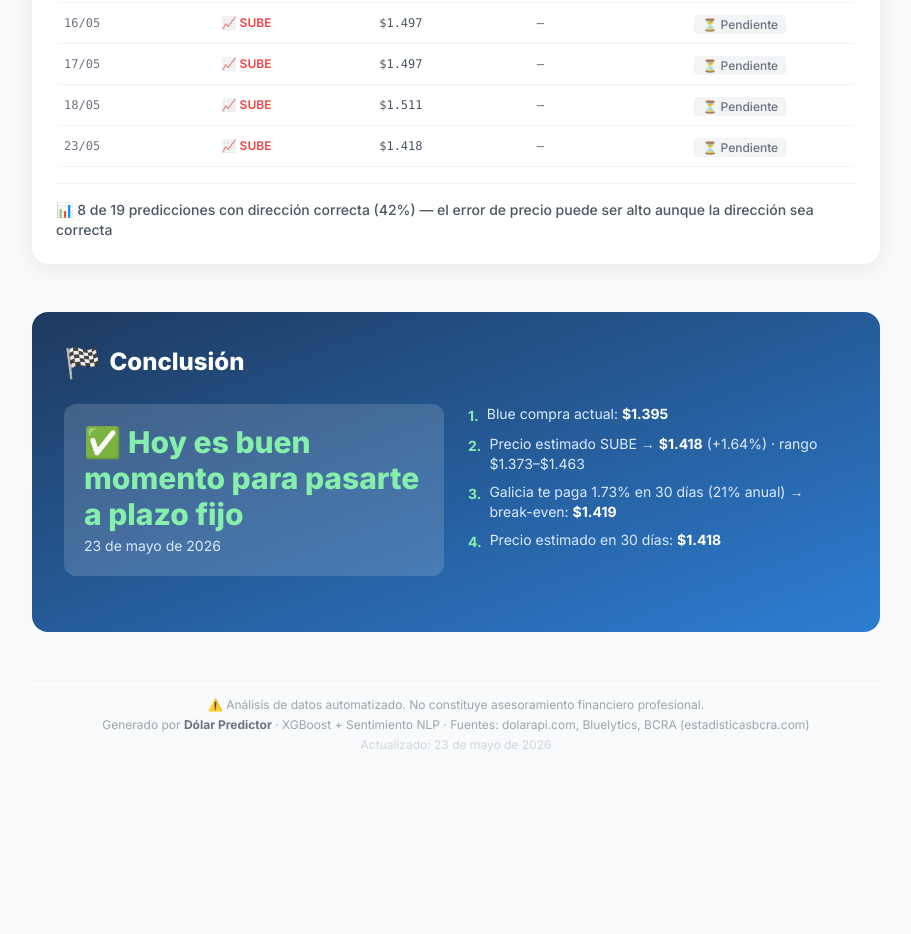
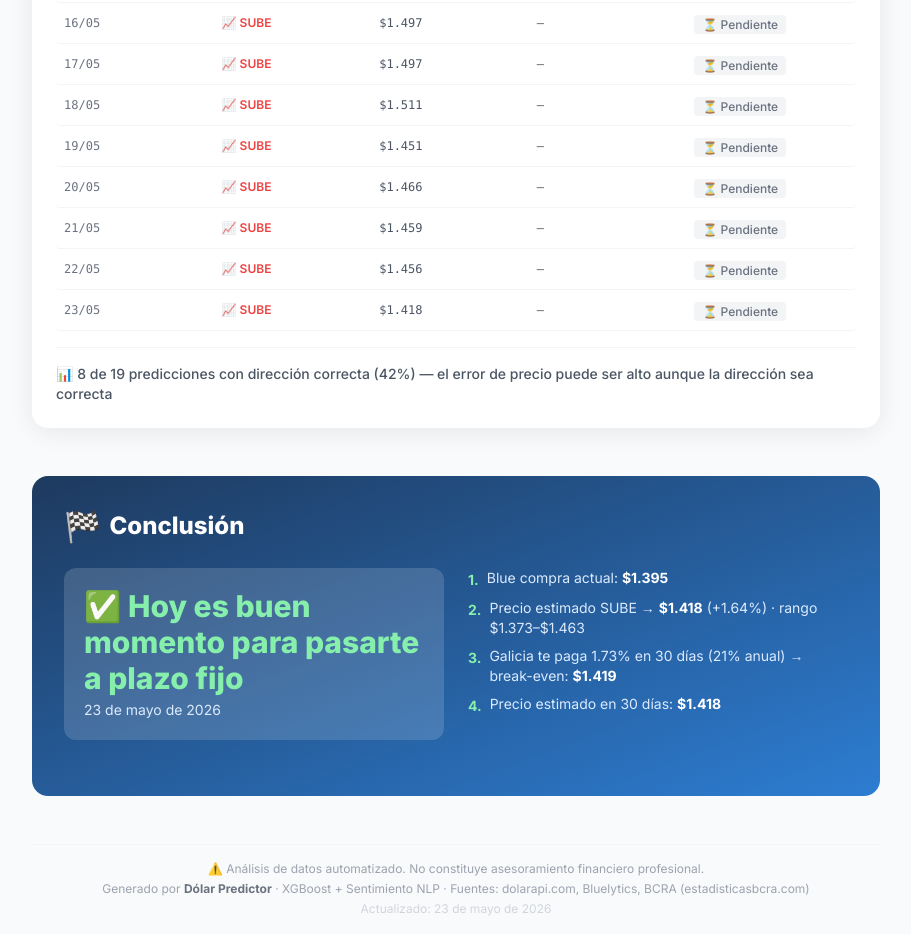
Before and after one commit to Mauroquil-bit/nuevo_dolar_predictor, a plain HTML site: page index.html in a window 1280 px wide. Shown: the part 3780-4714 px from the top of the page, without its empty margins (184-1095 px from the left). Before the commit the page ends 4613 px from the top, so only its background shows below. Drawn offline with nearby package versions, Linux system fonts and the light colour scheme.

Commit message:
Regenerar reporte 23/05 con modelo recalibrado e historial completo
Co-Authored-By: Claude Opus 4.7 <noreply@anthropic.com>

```diff
--- a/index.html
+++ b/index.html
@@ -541,6 +541,34 @@
             <div><span class="text-xs bg-gray-100 text-gray-500 px-2 py-0.5 rounded font-medium">⏳ Pendiente</span></div>
           </div>
           <div class="grid grid-cols-5 gap-1 py-2 border-b border-gray-100 last:border-0 items-center  px-2 rounded">
+            <span class="text-gray-500 font-mono text-xs">19/05</span>
+            <span class="text-red-500 font-semibold text-xs">📈 SUBE</span>
+            <span class="text-gray-600 font-mono text-xs">$1.451</span>
+            <span class="text-gray-600 font-mono text-xs">—</span>
+            <div><span class="text-xs bg-gray-100 text-gray-500 px-2 py-0.5 rounded font-medium">⏳ Pendiente</span></div>
+          </div>
+          <div class="grid grid-cols-5 gap-1 py-2 border-b border-gray-100 last:border-0 items-center  px-2 rounded">
+            <span class="text-gray-500 font-mono text-xs">20/05</span>
+            <span class="text-red-500 font-semibold text-xs">📈 SUBE</span>
+            <span class="text-gray-600 font-mono text-xs">$1.466</span>
+            <span class="text-gray-600 font-mono text-xs">—</span>
+            <div><span class="text-xs bg-gray-100 text-gray-500 px-2 py-0.5 rounded font-medium">⏳ Pendiente</span></div>
+          </div>
+          <div class="grid grid-cols-5 gap-1 py-2 border-b border-gray-100 last:border-0 items-center  px-2 rounded">
+            <span class="text-gray-500 font-mono text-xs">21/05</span>
+            <span class="text-red-500 font-semibold text-xs">📈 SUBE</span>
+            <span class="text-gray-600 font-mono text-xs">$1.459</span>
+            <span class="text-gray-600 font-mono text-xs">—</span>
+            <div><span class="text-xs bg-gray-100 text-gray-500 px-2 py-0.5 rounded font-medium">⏳ Pendiente</span></div>
+          </div>
+          <div class="grid grid-cols-5 gap-1 py-2 border-b border-gray-100 last:border-0 items-center  px-2 rounded">
+            <span class="text-gray-500 font-mono text-xs">22/05</span>
+            <span class="text-red-500 font-semibold text-xs">📈 SUBE</span>
+            <span class="text-gray-600 font-mono text-xs">$1.456</span>
+            <span class="text-gray-600 font-mono text-xs">—</span>
+            <div><span class="text-xs bg-gray-100 text-gray-500 px-2 py-0.5 rounded font-medium">⏳ Pendiente</span></div>
+          </div>
+          <div class="grid grid-cols-5 gap-1 py-2 border-b border-gray-100 last:border-0 items-center  px-2 rounded">
             <span class="text-gray-500 font-mono text-xs">23/05</span>
             <span class="text-red-500 font-semibold text-xs">📈 SUBE</span>
             <span class="text-gray-600 font-mono text-xs">$1.418</span>
```
